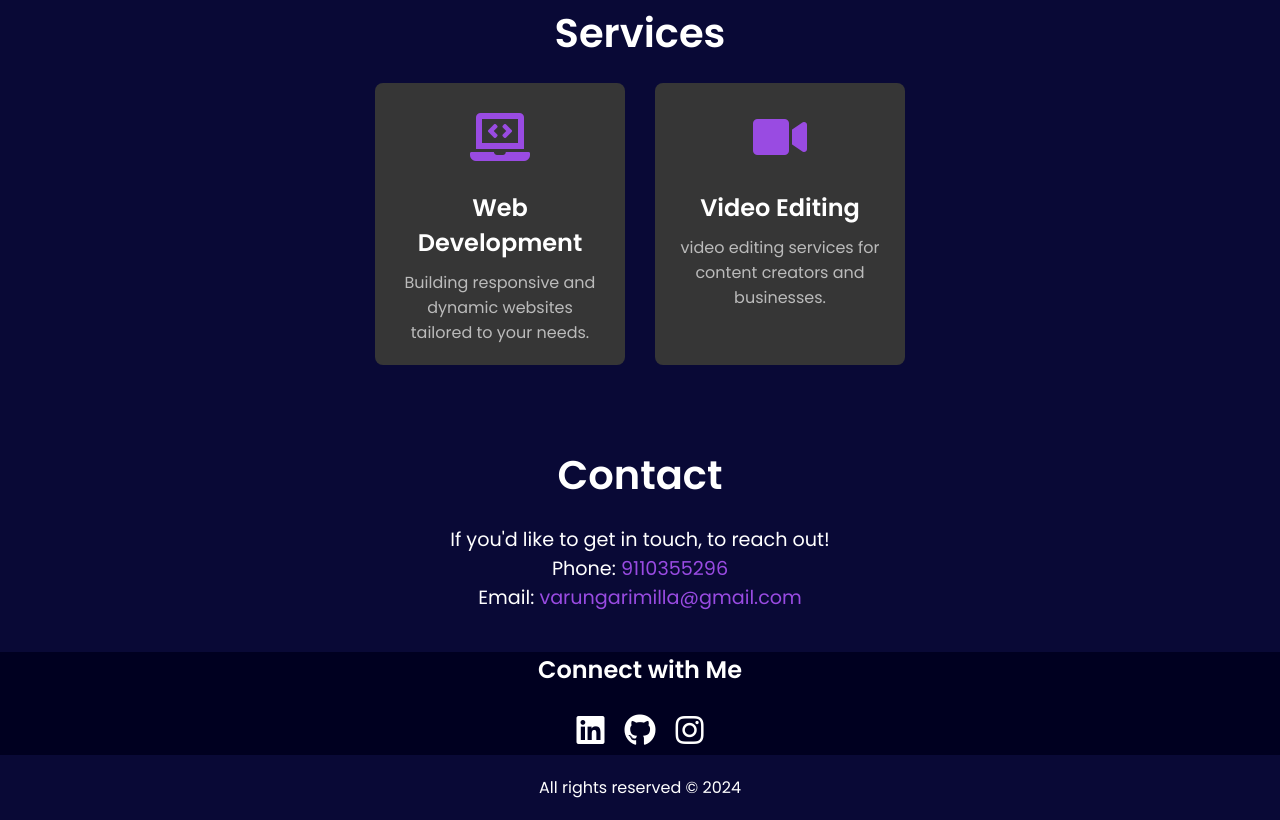
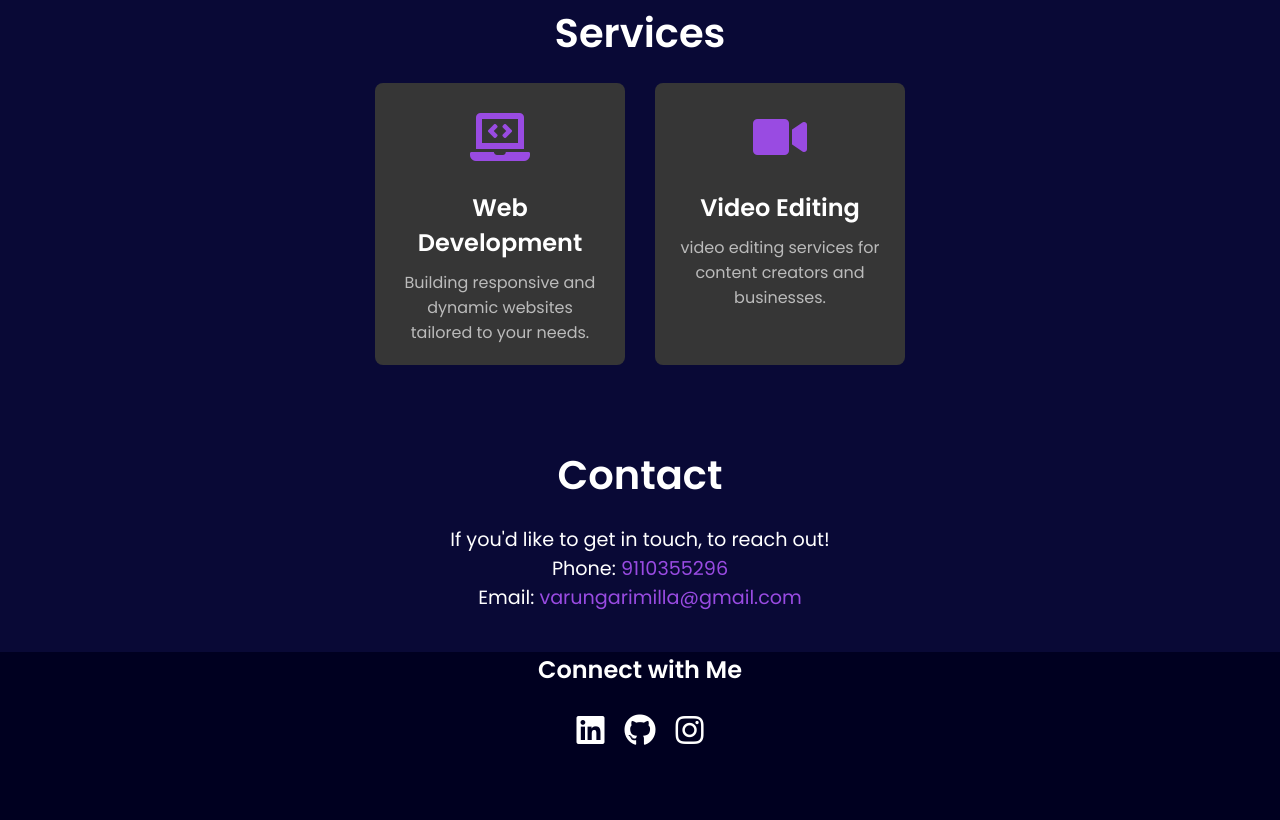
Before and after one commit to TG-bpass/portfolio1, a plain HTML site: page index.html in a window 1280 px wide. Shown: the part 1439-2259 px from the top of the page. After the commit the page ends 2194 px from the top, so only its background shows below. Drawn offline with Linux system fonts and the light colour scheme.

Commit message:
Update index.html

```diff
--- a/index.html
+++ b/index.html
@@ -99,9 +99,7 @@
     </section>
 </main>
 
-<footer style="text-align:center; padding: 20px 0; background-color: rgb(9, 9, 54);">
-    <p style="color: white;">All rights reserved &copy; 2024</p>
-</footer>
+
 
 <script>
     function toggleMenu() {
```
